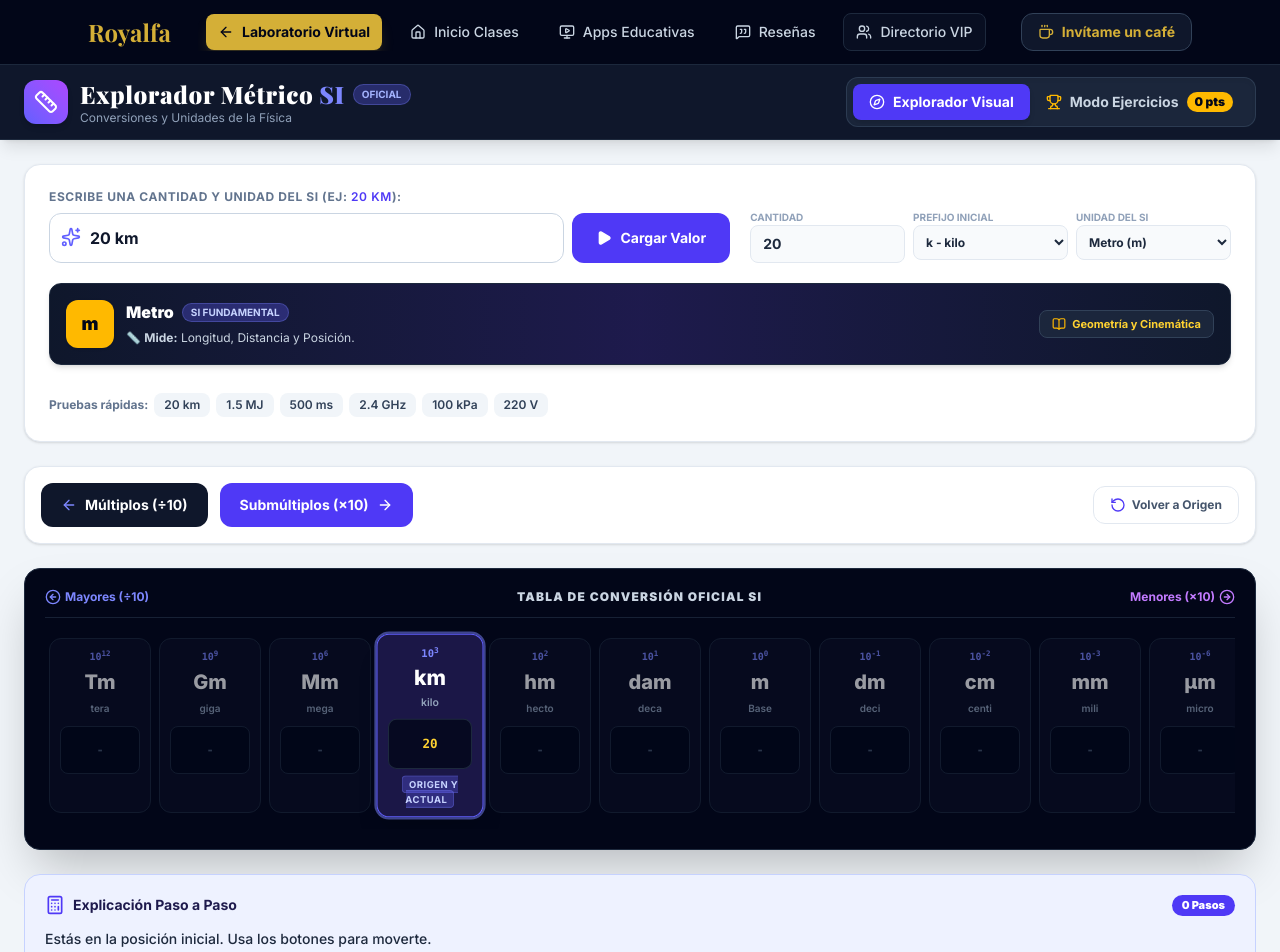
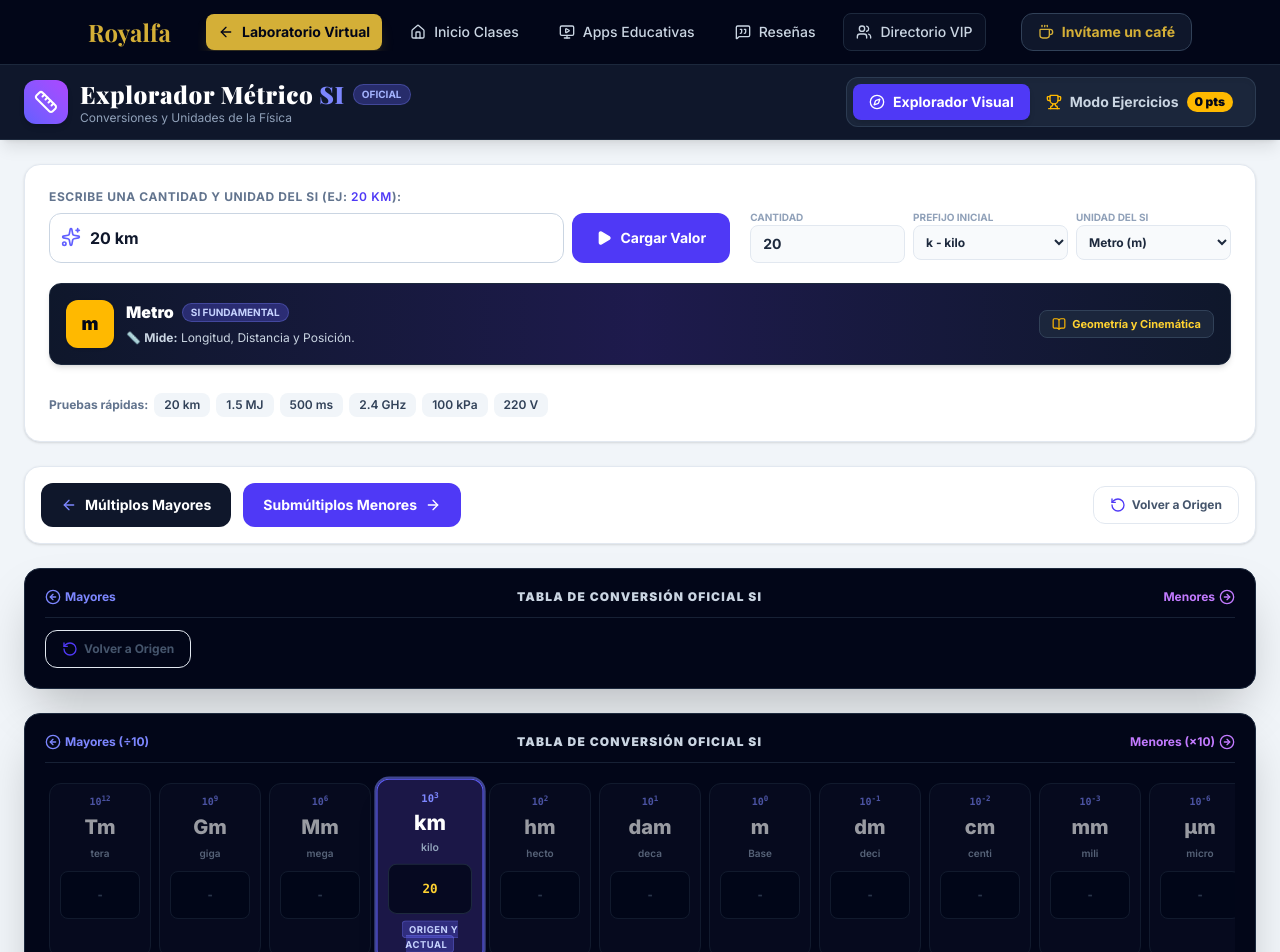
Before and after one commit to royalfa-Kr/royalfa-portfolio, a Next.js app: page /apps/educativas/SMD in a window 1280 px wide. Shown: the top 952 px of the page. Built offline with nearby package versions, Linux system fonts and the light colour scheme; a web font is replaced by a local one.

Commit message:
Fase8.3:App SMD correccion y actualizaciones

```diff
--- a/app/apps/educativas/SMD/page.tsx
+++ b/app/apps/educativas/SMD/page.tsx
@@ -65,8 +65,11 @@ export default function SMDApp() {
   const tableAnswerRef = useRef<HTMLInputElement>(null);
   const scrollContainerRef = useRef<HTMLDivElement>(null);
 
-  // Calcular valor actual basado en el índice
-  const currentValue = baseValue * Math.pow(10, currentIndex - initialIndex);
+  // Calcular valor actual basado en los exponentes reales (no solo el índice de la tabla)
+  const initialExp = METRIC_PREFIXES[initialIndex].exp;
+  const currentExp = METRIC_PREFIXES[currentIndex].exp;
+  const currentValue = baseValue * Math.pow(10, initialExp - currentExp);
+
   const uData = UNITS_DATA[baseUnit] || { name: baseUnit, symbol: baseUnit, category: 'General', concept: 'Magnitud', area: 'Física' };
 
   // Formateador de números (para que no salgan cosas raras)
@@ -209,7 +212,11 @@ export default function SMDApp() {
     const baseU = availableKeys[Math.floor(Math.random() * availableKeys.length)];
     const fromUnitStr = METRIC_PREFIXES[fromIdx].key + baseU;
     const toUnitStr = METRIC_PREFIXES[toIdx].key + baseU;
-    const correctAnswer = val * Math.pow(10, toIdx - fromIdx);
+
+    // Generar respuesta del ejercicio usando diferencia de exponentes
+    const fromExp = METRIC_PREFIXES[fromIdx].exp;
+    const toExp = METRIC_PREFIXES[toIdx].exp;
+    const correctAnswer = val * Math.pow(10, fromExp - toExp);
 
     setCurrentExercise({ val, fromIdx, toIdx, baseU, fromUnitStr, toUnitStr, correctAnswer });
     setFeedback(null);
@@ -357,11 +364,23 @@ export default function SMDApp() {
             <div className="bg-white rounded-2xl p-4 shadow-sm border border-slate-200 flex flex-col md:flex-row items-center justify-between gap-4">
               <div className="flex items-center gap-3 w-full md:w-auto">
                 <button onClick={() => moveStep(-1)} disabled={currentIndex === 0} className="flex-1 md:flex-initial bg-slate-900 hover:bg-indigo-900 text-white disabled:opacity-40 px-5 py-3 rounded-xl font-bold flex items-center justify-center gap-2 group text-sm">
-                  <ArrowLeft className="w-4 h-4 group-hover:-translate-x-1 transition-transform text-indigo-400" /> <span>Múltiplos (÷10)</span>
+                  <ArrowLeft className="w-4 h-4 group-hover:-translate-x-1 transition-transform text-indigo-400" /> <span>Múltiplos Mayores</span>
                 </button>
                 <button onClick={() => moveStep(1)} disabled={currentIndex === METRIC_PREFIXES.length - 1} className="flex-1 md:flex-initial bg-indigo-600 hover:bg-indigo-700 text-white disabled:opacity-40 px-5 py-3 rounded-xl font-bold flex items-center justify-center gap-2 group text-sm">
-                  <span>Submúltiplos (×10)</span> <ArrowRight className="w-4 h-4 group-hover:translate-x-1 transition-transform" />
+                  <span>Submúltiplos Menores</span> <ArrowRight className="w-4 h-4 group-hover:translate-x-1 transition-transform" />
                 </button>
+              </div>
+              <button onClick={() => { setCurrentIndex(initialIndex); playSound('step'); }} className="px-4 py-2.5 text-slate-600 hover:bg-slate-100 rounded-xl transition flex items-center gap-1.5 text-xs font-bold border border-slate-200">
+                <RotateCcw className="w-4 h-4 text-indigo-600" /> <span>Volver a Origen</span>
+              </button>
+            </div>
+
+            {/* TABLA METRICA VISUAL */}
+            <div className="bg-slate-950 rounded-2xl p-5 shadow-2xl overflow-hidden border border-slate-800">
+              <div className="flex justify-between items-center mb-3 text-xs border-b border-slate-800/80 pb-3">
+                <span className="flex items-center gap-1 font-bold text-indigo-400"><ArrowLeftCircle className="w-4 h-4"/> Mayores</span>
+                <span className="font-black text-slate-300 uppercase tracking-widest hidden md:inline">Tabla de Conversión Oficial SI</span>
+                <span className="flex items-center gap-1 font-bold text-purple-400">Menores <ArrowRightCircle className="w-4 h-4"/></span>
               </div>
               <button onClick={() => { setCurrentIndex(initialIndex); playSound('step'); }} className="px-4 py-2.5 text-slate-600 hover:bg-slate-100 rounded-xl transition flex items-center gap-1.5 text-xs font-bold border border-slate-200">
                 <RotateCcw className="w-4 h-4 text-indigo-600" /> <span>Volver a Origen</span>
@@ -426,7 +445,7 @@ export default function SMDApp() {
             <div className="bg-indigo-50 rounded-2xl p-5 border border-indigo-200 space-y-3">
               <div className="flex items-center justify-between">
                 <div className="flex items-center gap-2 text-indigo-950 font-bold text-sm"><Calculator className="w-5 h-5 text-indigo-600"/> <span>Explicación Paso a Paso</span></div>
-                <span className="bg-indigo-600 text-white text-[11px] font-black px-2.5 py-0.5 rounded-full">{Math.abs(currentIndex - initialIndex)} Pasos</span>
+                <span className="bg-indigo-600 text-white text-[11px] font-black px-2.5 py-0.5 rounded-full">Factor: 10^{Math.abs(METRIC_PREFIXES[initialIndex].exp - METRIC_PREFIXES[currentIndex].exp)}</span>
               </div>
 
               <div className="text-sm text-slate-800 leading-relaxed font-medium">
@@ -434,16 +453,16 @@ export default function SMDApp() {
                   <>Estás en la posición inicial. Usa los botones para moverte.</>
                 ) : (
                   <>
-                    Convertir de <strong>{METRIC_PREFIXES[initialIndex].key}{baseUnit}</strong> a <strong>{METRIC_PREFIXES[currentIndex].key}{baseUnit}</strong> son
-                    <span className="bg-indigo-100 text-indigo-900 px-2 rounded mx-1">{Math.abs(currentIndex - initialIndex)} posiciones a la {currentIndex > initialIndex ? 'DERECHA' : 'IZQUIERDA'}</span>.
-                    <br/>Cálculo: {baseValue} {currentIndex > initialIndex ? '×' : '÷'} 10<sup>{Math.abs(currentIndex - initialIndex)}</sup> =
+                    Convertir de <strong>{METRIC_PREFIXES[initialIndex].key}{baseUnit}</strong> a <strong>{METRIC_PREFIXES[currentIndex].key}{baseUnit}</strong> requiere
+                    <span className="bg-indigo-100 text-indigo-900 px-2 rounded mx-1">mover el punto decimal {Math.abs(METRIC_PREFIXES[initialIndex].exp - METRIC_PREFIXES[currentIndex].exp)} lugares a la {METRIC_PREFIXES[initialIndex].exp > METRIC_PREFIXES[currentIndex].exp ? 'DERECHA' : 'IZQUIERDA'}</span>.
+                    <br/>Cálculo: {baseValue} {METRIC_PREFIXES[initialIndex].exp > METRIC_PREFIXES[currentIndex].exp ? '×' : '÷'} 10<sup>{Math.abs(METRIC_PREFIXES[initialIndex].exp - METRIC_PREFIXES[currentIndex].exp)}</sup> =
                     <strong className="text-amber-600 ml-1">{formatNumber(currentValue)} {METRIC_PREFIXES[currentIndex].key}{baseUnit}</strong>.
                   </>
                 )}
               </div>
               <div className="bg-white rounded-xl p-3 border border-indigo-100 flex items-center gap-3 text-xs font-semibold text-slate-700">
                 <ArrowRightLeft className="w-4 h-4 text-purple-600 shrink-0"/>
-                <span>Corrimiento Decimal: {currentIndex === initialIndex ? 'Sin movimiento' : `${Math.abs(currentIndex - initialIndex)} lugares a la ${currentIndex > initialIndex ? 'DERECHA' : 'IZQUIERDA'}`}.</span>
+                <span>Corrimiento Decimal: {currentIndex === initialIndex ? 'Sin movimiento' : `${Math.abs(METRIC_PREFIXES[initialIndex].exp - METRIC_PREFIXES[currentIndex].exp)} lugares a la ${METRIC_PREFIXES[initialIndex].exp > METRIC_PREFIXES[currentIndex].exp ? 'DERECHA' : 'IZQUIERDA'}`}.</span>
               </div>
             </div>
           </section>
--- a/data/apps.ts
+++ b/data/apps.ts
@@ -66,7 +66,7 @@ export const appsData: AppItem[] = [
     description: "Diagrama interactivo 2D para explorar y evaluar el conocimiento de los organelos en células animales y vegetales. Incluye modo de estudio y evaluación.",
     category: "educativas",
     subject: "Biología",
-    status: "Publicada",
+    status: "En desarrollo",
     isExternal: false,
     url: "/apps/educativas/celula",
     techStack: ["Next.js", "React", "Biología"]
--- a/data/mundos.ts
+++ b/data/mundos.ts
@@ -10,7 +10,7 @@ export const summerCamp2026 = {
   eventoActivo: true,
   nombreEvento: "Summer Camp 2026",
   metaArticulos: 30,
-  articulosCompletados: 2,
+  articulosCompletados: 3,
   nivelEnProgreso: "Cobre",
 
   articulos: [
@@ -35,6 +35,17 @@ export const summerCamp2026 = {
       bgIcono: "bg-purple-950/30",
       bordeIcono: "border-purple-900/50",
       url: "https://www.worldanvil.com/w/daimon-royalfa/a/hidden-mirror-cult-organization" // CAMBIA ESTO por tu link real
+    },
+      {
+      id: 3,
+      titulo: "The Daughter of the Artificer",
+      prompt: "Person: A fictional character some believe to be real",
+      extracto: " Revered by the Hidden Mirror Cult as the child of the Creator, the Daughter embodies comfort, belonging, and surrender—though ancient sources suggest she may be the reflection of a dream rather than a life once lived.",
+      icono: ScrollText,
+      color: "text-purple-400",
+      bgIcono: "bg-purple-950/30",
+      bordeIcono: "border-purple-900/50",
+      url: "https://www.worldanvil.com/w/daimon-royalfa/a/the-daughter-of-the-artificer-person" // CAMBIA ESTO por tu link real
     }
     // Para agregar el tercer artículo, solo copia un bloque de arriba, ponle id: 3,
     // y llena los datos. Automáticamente aparecerá en la página.
```
